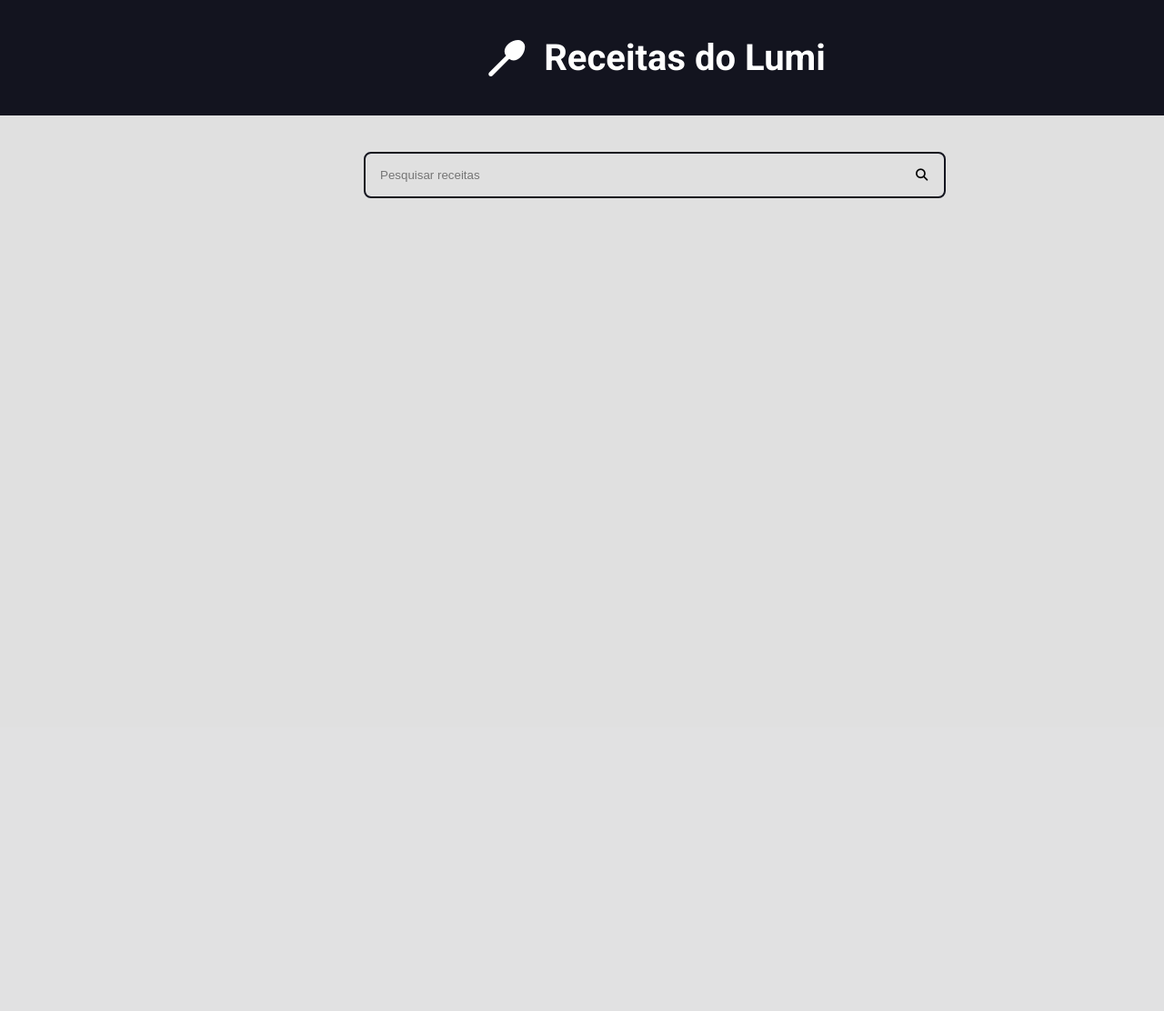
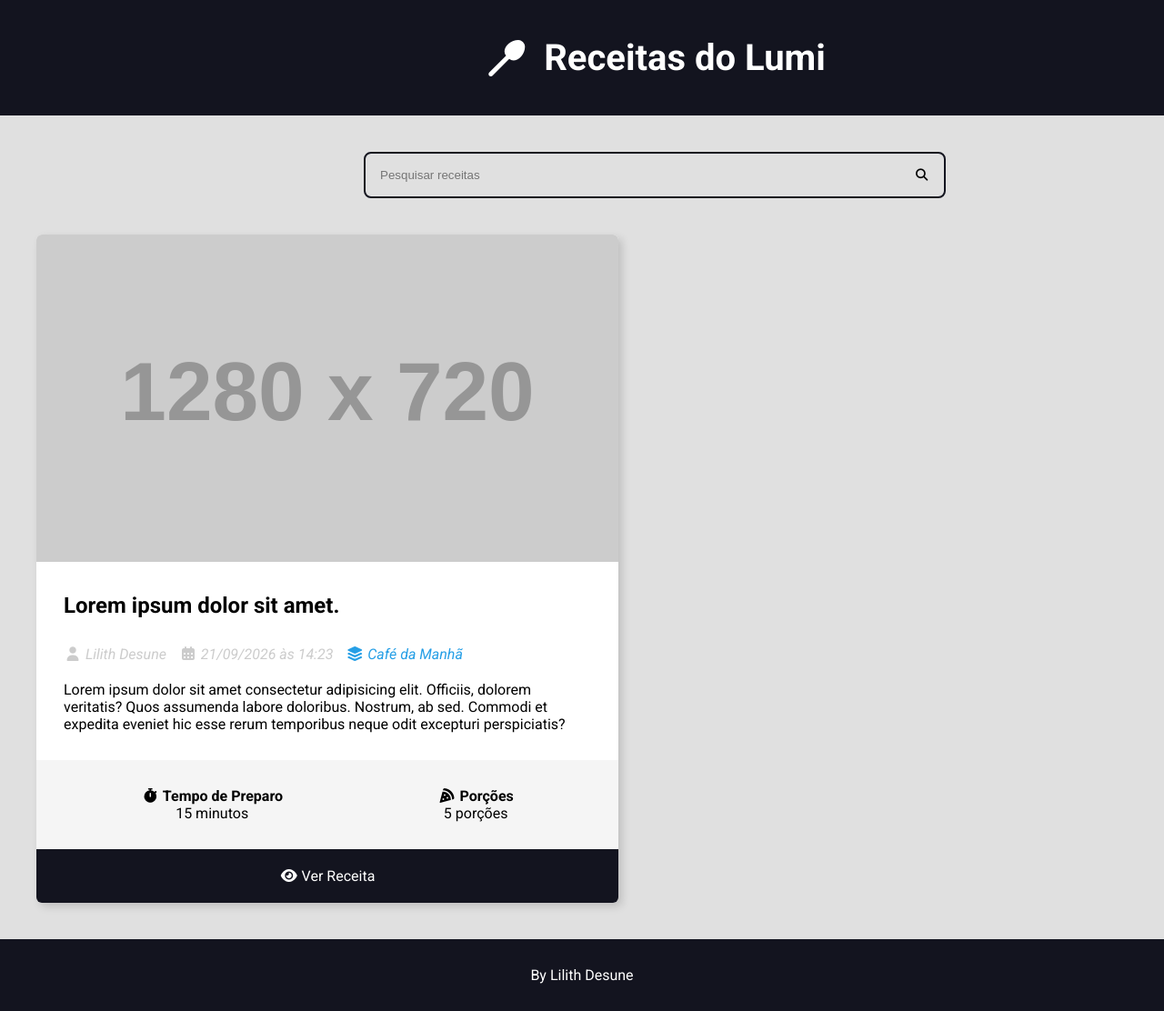
Before and after one commit to LumiDesune/recipes_lumi, a Django app: page / in a window 1280 px wide; the page is wider, and only the part inside the window is pictured. Shown: that part at 91% size. Before the commit the page ends 218 px from the top of that part, so only its background shows below. Run offline with Django 5.2, Linux system fonts and the light colour scheme; grey boxes labelled with a size stand in for pictures from a placeholder-image service; some libraries are stand-ins or nearby versions.

Commit message:
Add styling in card and finishing home

```diff
--- a/recipes/static/recipes/css/style.css
+++ b/recipes/static/recipes/css/style.css
@@ -79,3 +79,118 @@ body {
 .form__container:focus-within .form__button {
     color: #269fe6;
 }
+
+/* Styling Cards Grid */
+.main__content {
+    padding-top: 0
+}
+
+.main__content__list {
+    display: grid;
+    grid-template-columns: repeat(auto-fit, minmax(340px, 1fr));
+    gap: 3rem;
+}
+
+/* Card Styling */
+.recipe {
+    background-color: white;
+    box-shadow: 4px 4px 10px rgba(0,0,0,.15);
+    transform: scale(1);
+    transition: all 300ms ease-in-out;
+    border-radius: .6rem;
+    overflow: hidden;
+}
+
+.recipe img {
+    max-width: 100%;
+}
+
+.recipe__list__item {
+    max-width: 64rem
+}
+
+.recipe__list__item:hover {
+    transform: scale(1.03)
+}
+
+.recipe__title__container {
+    padding: 3rem;
+}
+
+.recipe__author {
+    padding: 0 3rem
+}
+
+.recipe__content {
+    padding: 3rem;
+    padding-top: 2rem;
+}
+
+.recipe__author__item {
+    color: #ccc;
+    font-style: italic;
+    margin-right: 1rem;
+}
+
+.recipe__author a {
+    color: #269fe6;
+    transition: all 300ms ease-in-out;
+    text-decoration: none;
+}
+
+.recipe__author a:hover {
+    color: #13141f
+}
+
+/* Recipe Meta Card*/
+.recipe__meta__container {
+    display: flex;
+    flex-flow: row wrap;
+    padding: 3rem;
+    background-color: #f5f5f5;
+}
+
+.recipe__meta {
+    display: flex;
+    flex-flow: column nowrap;
+    flex-grow: 1;
+    text-align: center;
+}
+
+.recipe__meta__title {
+    font-size: 1.6rem;
+    font-weight: 700;
+}
+
+.recipe__footer a{
+    text-decoration: none;
+    color: white;
+    background-color: #13141f;
+    display: block;
+    padding: 2rem;
+    text-align: center;
+    transition: all 300ms ease-in-out;
+}
+
+.recipe__footer a:hover{
+    background-color: #269fe6;
+}
+
+/* Footer style */
+.main__footer {
+    display: flex;
+    align-items: center;
+    background-color:#13141f;
+    padding: 3rem;
+    justify-content: center;
+}
+
+.main__footer a {
+    text-decoration: none;
+    color: white;
+    transition: all 300ms ease-in-out;
+}
+
+.main__footer a:hover {
+    filter: brightness(1.2);
+}
--- a/recipes/templates/recipes/pages/home.html
+++ b/recipes/templates/recipes/pages/home.html
@@ -15,14 +15,85 @@
             </div>
         </header>
 
-        <main class="main__container">
+        <div class="search__container">
             <div class="container">
                 <form action="" class="form__container">
                     <input type="search" name="search" class="form__input" placeholder="Pesquisar receitas">
                     <button class="form__button" type="submit"><i class="fa-solid fa-magnifying-glass"></i></button>
                 </form>
             </div>
+        </div>
+
+        <main class="main__content__container">
+            <div class="main__content main__content__list container">
+                <div class="recipe recipe__list__item">
+                    <div class="recipe__cover">
+                        <img src="https://placehold.co/1280x720/orange/white/png" alt="Imagem Temporária">
+
+                        <div class="recipe__title__container">
+                            <h2 class="recipe__title">Lorem ipsum dolor sit amet.</h2>
+                        </div>
+                    </div>
+
+                    <div class="recipe__author">
+                        <span class="recipe__author__item">
+                            <i class="fas fa-user"></i>
+                            Lilith Desune
+                        </span>
+
+                        <span class="recipe__author__item">
+                            <i class="fas fa-calendar-alt"></i>
+                            21/09/2026 às 14:23
+                        </span>
+
+                        <span class="recipe__author__item">
+                            <a href="/">
+                                <i class="fas fa-layer-group"></i>
+                                <span>Café da Manhã</span>
+                            </a>
+
+                        </span>
+                    </div>
+
+
+                    <div class="recipe__content">
+                        <p>Lorem ipsum dolor sit amet consectetur adipisicing elit. Officiis, dolorem veritatis? Quos assumenda labore doloribus. Nostrum, ab sed. Commodi et expedita eveniet hic esse rerum temporibus neque odit excepturi perspiciatis?</p>
+                    </div>
+
+                    <div class="recipe__meta__container">
+                        <div class="recipe__meta recipe__preparation">
+                            <h3 class="recipe__meta__title"><i class="fas fa-stopwatch"></i> Tempo de Preparo</h3>
+                            <div class="recipe__meta__text">
+                                15 minutos
+                            </div>
+                        </div>
+
+                        <div class="recipe__meta recipe__servings">
+                            <h3 class="recipe__meta__title"><i class="fas fa-pizza-slice"></i> Porções</h3>
+                            <div class="recipe__meta__text">
+                                5 porções
+                            </div>
+                        </div>
+                    </div>
+
+                    <footer class="recipe__footer">
+                        <a href="/recipe/1">
+                            <i class="fas fa-eye"></i>
+                            <span>Ver Receita</span>
+                        </a>
+                    </footer>
+
+
+                </div>
+
+
+
+
+            </div>
         </main>
+
+        {% include 'recipes/partials/footer.html' %}
+
     </body>
 
 </html>
--- /dev/null
+++ b/recipes/templates/recipes/partials/footer.html
@@ -0,0 +1,7 @@
+<footer class="main__footer">
+
+    <div>
+        <a href="https://github.com/LumiDesune" target="_blank">By Lilith Desune</a>
+    </div>
+
+</footer>
```
